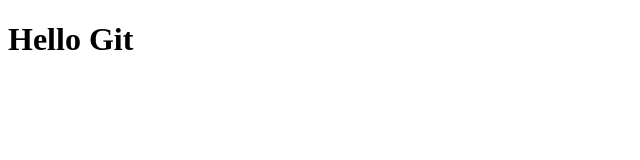
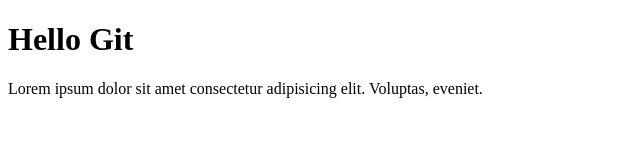
Before and after one commit to Muhammaddiyorbek/test2, a plain HTML site: page index.html in a window 1280 px wide. Shown: the whole page, without its empty margins (0-640 px from the left). Drawn offline with Linux system fonts and the light colour scheme.

Commit message:
html ozgardi

```diff
--- a/index.html
+++ b/index.html
@@ -10,5 +10,6 @@
     <h1>
         Hello Git
     </h1>
+    <p>Lorem ipsum dolor sit amet consectetur adipisicing elit. Voluptas, eveniet.</p>
 </body>
 </html>
```
Also changed, not shown: style.css (line endings or trailing spaces).
